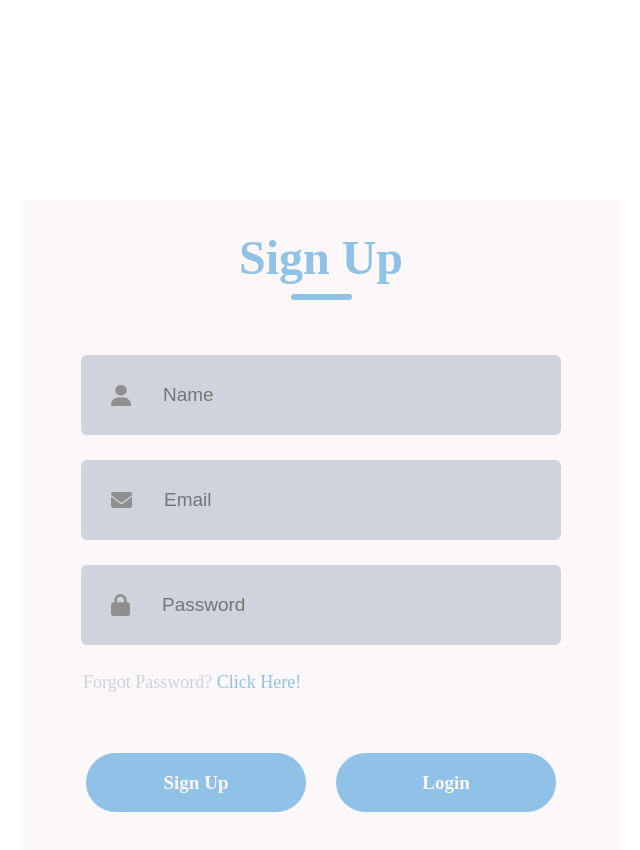
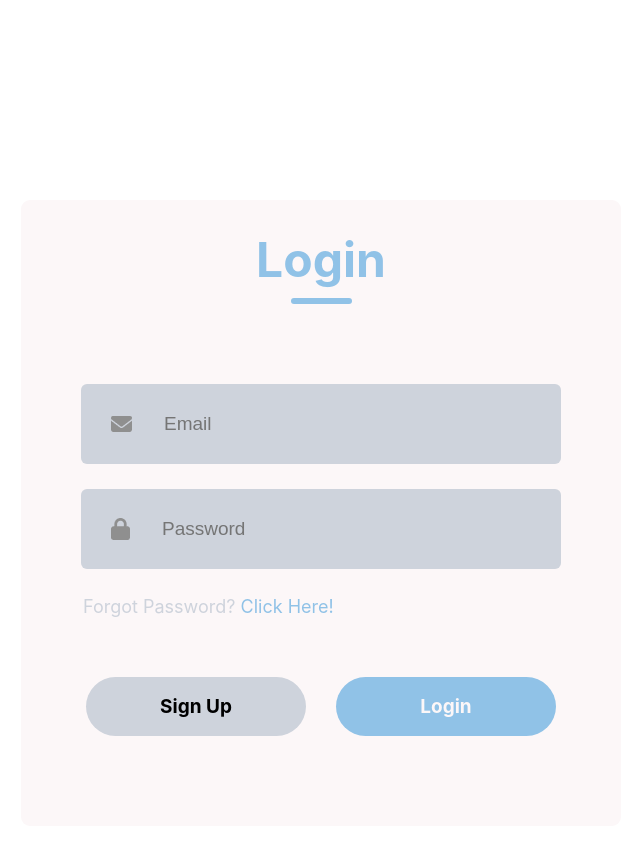
Before and after one commit to ratemystudyspot/website-legacy, a React (Create React App) app: page / in a window 1280 px wide. Both pictures are taken after a click on the element "Login". Shown: the top 850 px of the page, without its empty margins (319-959 px from the left). After the commit the page ends 826 px from the top, so only its background shows below. Built offline with nearby package versions, Linux system fonts and the light colour scheme.

Commit message:
front-end login/signup finish

```diff
--- a/src/Components/Assets/LoginSignup/LoginSignup.jsx
+++ b/src/Components/Assets/LoginSignup/LoginSignup.jsx
@@ -1,35 +1,48 @@
-import React from 'react'
+import React, { useState } from 'react'
 import theme from '../../../theme.js'
 import user_icon from '../person.png'
 import email_icon from '../email.png'
 import password_icon from '../password.png'
 
 const LoginSignup = () => {
+    const [action, setAction] = useState("Sign Up");
+
+
     return (
         <div>
             <div className='container' style={container}>
                 <div className='header' style={header}>
-                    <div className='text' style={text}>Sign Up</div>
+                    <div className='text' style={text}>{action}</div>
                     <div className='underline' style={underline}></div>
                 </div>
                 <div className='inputs' style={inputs}>
+                    {
+                        action === "Login" ?
+                            <div></div> :
+                            <div className='input' style={input}>
+                                <img src={user_icon} alt='' style={input.img} />
+                                <input type='text' placeholder='Name' style={input.input} />
+                            </div>
+                    }
                     <div className='input' style={input}>
-                        <img src={user_icon} alt='' style={input.img}/>
-                        <input type='text' placeholder='Name' style={input.input}/>
+                        <img src={email_icon} alt='' style={input.img} />
+                        <input type='email' placeholder='Email' style={input.input} />
                     </div>
                     <div className='input' style={input}>
-                        <img src={email_icon} alt='' style={input.img}/>
-                        <input type='email' placeholder='Email' style={input.input}/>
-                    </div>
-                    <div className='input' style={input}>
-                        <img src={password_icon} alt='' style={input.img}/>
-                        <input type='password' placeholder='Password' style={input.input}/>
+                        <img src={password_icon} alt='' style={input.img} />
+                        <input type='password' placeholder='Password' style={input.input} />
                     </div>
                 </div>
-                <div className="forgot-password" style={forgotPassword}>Forgot Password? <span style={forgotPassword.span}>Click Here!</span></div>
+                {
+                    action === "Sign Up" ?
+                        <div></div> :
+                        <div className="forgot-password" style={forgotPassword}>
+                            Forgot Password? <span style={forgotPassword.span}>Click Here!</span>
+                        </div>
+                }
                 <div className="submitcontainer" style={submitContainer}>
-                    <div className="submit" style={submit}>Sign Up</div>
-                    <div className="submit" style={submit}>Login</div>
+                    <div className="submit" style={action === "Login" ? { ...submit, ...gray } : submit} onClick={() => { setAction("Sign Up") }}>Sign Up</div>
+                    <div className="submit" style={action === "Sign Up" ? { ...submit, ...gray } : submit} onClick={() => { setAction("Login") }}>Login</div>
                 </div>
             </div>
         </div>
@@ -46,6 +59,7 @@ const container = {
     width: 600,
     backgroundColor: theme.colors.primaryLightBackground,
     paddingBottom: 30,
+    borderRadius: 9,
 }
 
 const header = {
@@ -94,7 +108,7 @@ const input = {
         background: "transparent",
         border: "none",
         outline: "none",
-        color: theme.colors.secondaryLightBackground,
+        color: theme.colors.textDarkOne,
         fontSize: 19,
     }
 }
@@ -107,7 +121,7 @@ const forgotPassword = {
     'span': {
         color: theme.colors.primaryLight,
         cursor: "pointer",
-    }
+    },
 }
 
 const submitContainer = {
@@ -129,3 +143,8 @@ const submit = {
     fontWeight: 700,
     cursor: "pointer",
 }
+
+const gray = {
+    backgroundColor: theme.colors.secondaryLightBackground,
+    color: theme.colors.textDark,
+}
--- a/src/index.css
+++ b/src/index.css
@@ -1,5 +1,3 @@
-import
-
 body {
   margin: 0;
   font-family: -apple-system, BlinkMacSystemFont, 'Segoe UI', 'Roboto', 'Oxygen',
--- a/src/theme.js
+++ b/src/theme.js
@@ -10,7 +10,8 @@ const theme = {
 		primaryDarkBackground: "#2A313C",
 		secondaryLightBackground: "#CED3DC",
 		secondaryDarkBackground: "#8A8A8A",
-		textDark: "#272A30",
+		textDarkOne: "#272A30",
+		textDarkTwo: "#989898",
 		textLight: "#FFFFFF",
 	},
 
```
